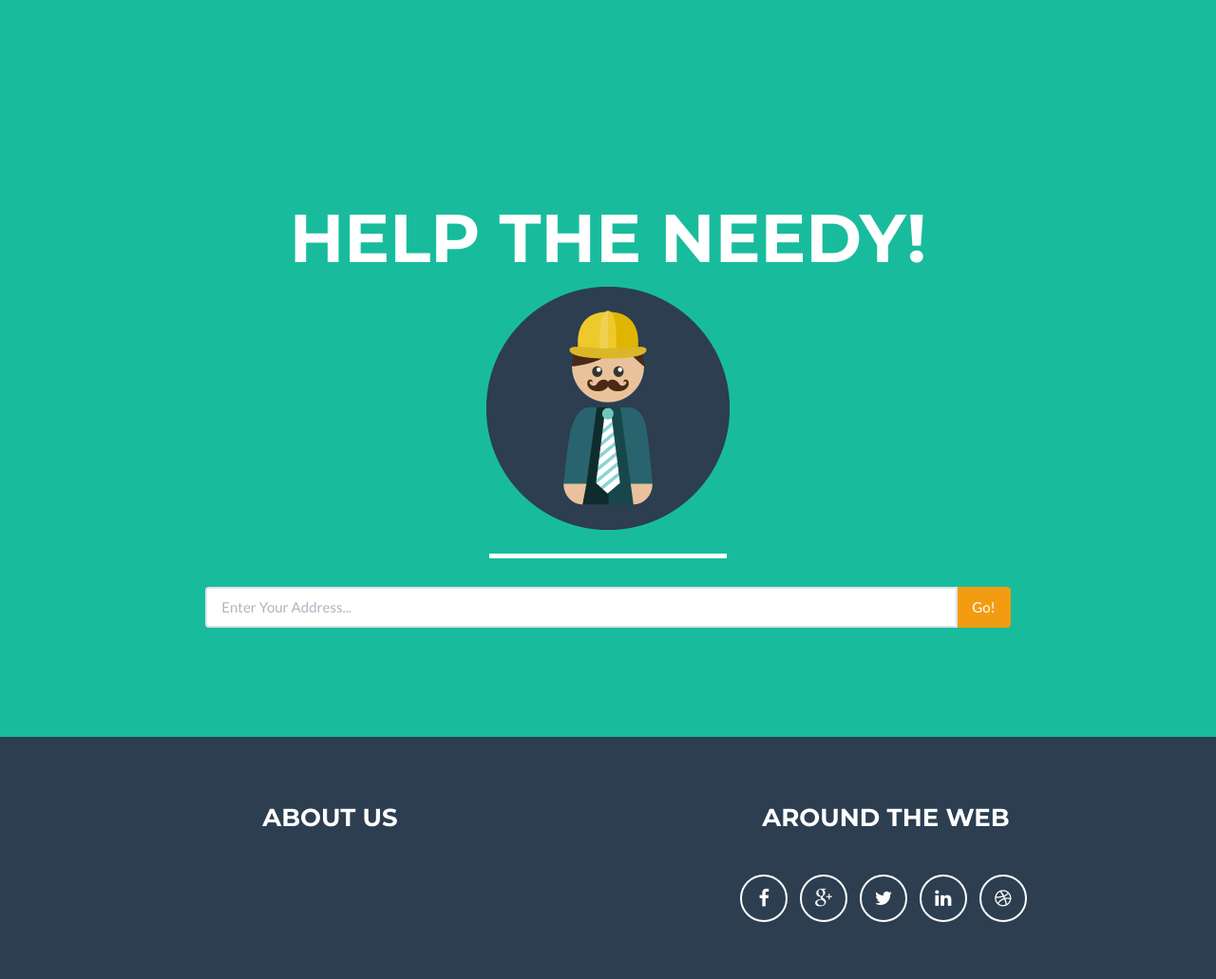
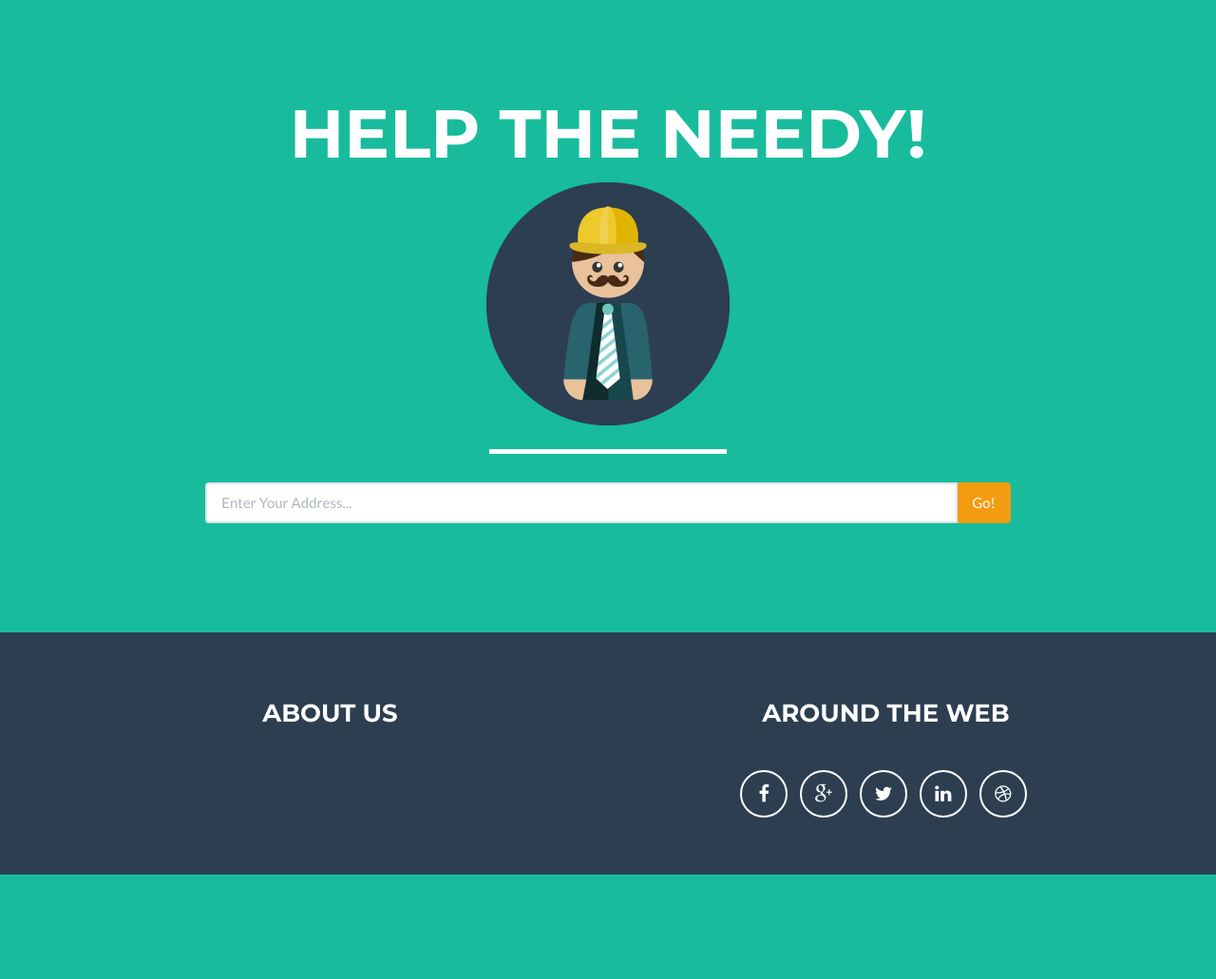
Before and after one commit to tapaswenipathak/Help-The-Needy, a Django app: page / in a window 1280 px wide. Shown: the whole page at 95% size. After the commit the page ends 921 px from the top, so only its background shows below. Run offline with Django 3.2, Linux system fonts and the light colour scheme; parts of the project's set-up code (start-up, migrations or seed data) failed here and were passed over; some libraries are stand-ins or nearby versions.

Commit message:
moved hader at top

```diff
--- a/help_the_needy/static/css/freelancer.css
+++ b/help_the_needy/static/css/freelancer.css
@@ -110,7 +110,7 @@ header .intro-text .skills {
 
 @media(min-width:768px) {
     header .container {
-        padding-top: 200px;
+        padding-top: 90px;
         padding-bottom: 100px;
     }
 
```
